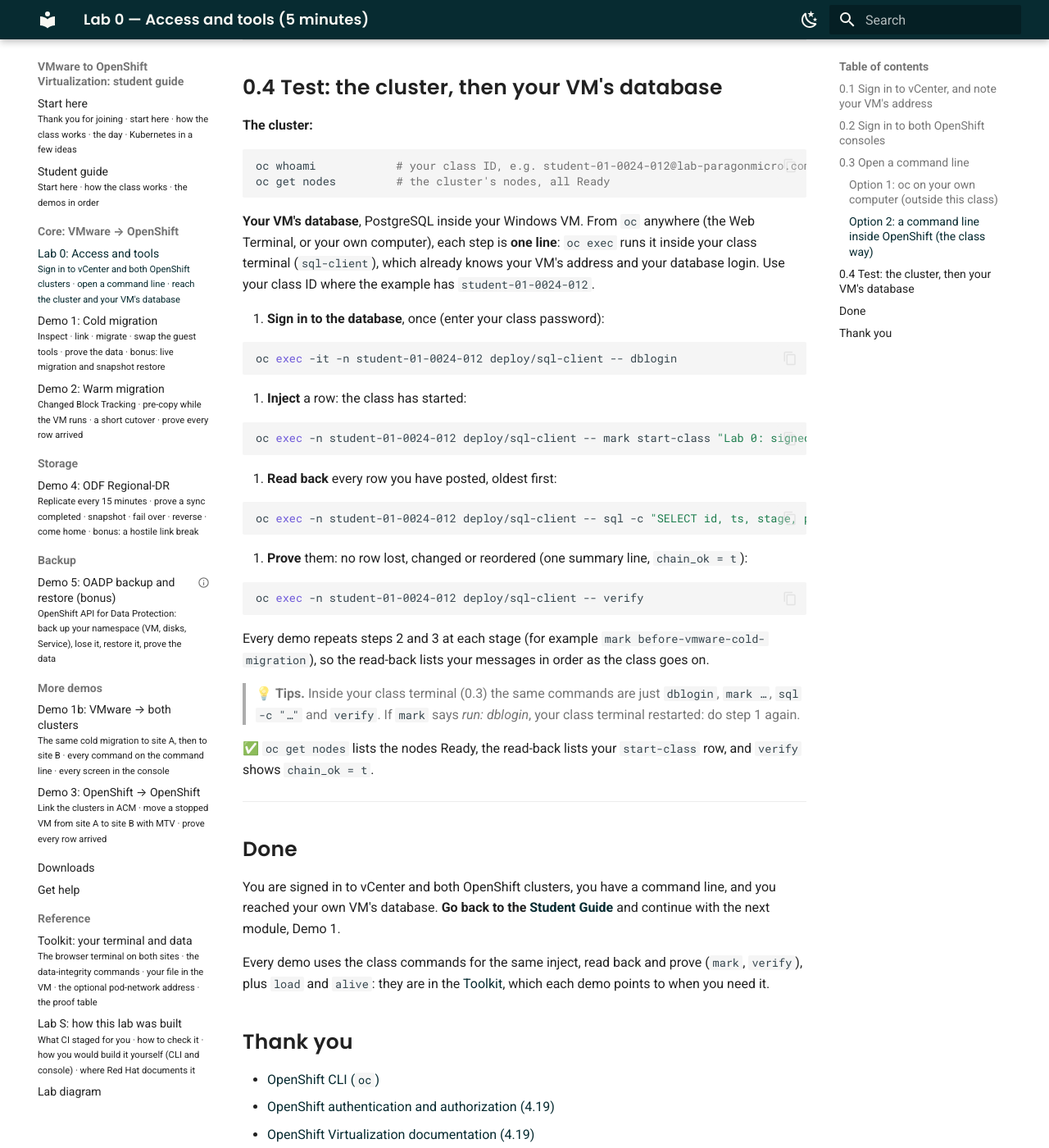
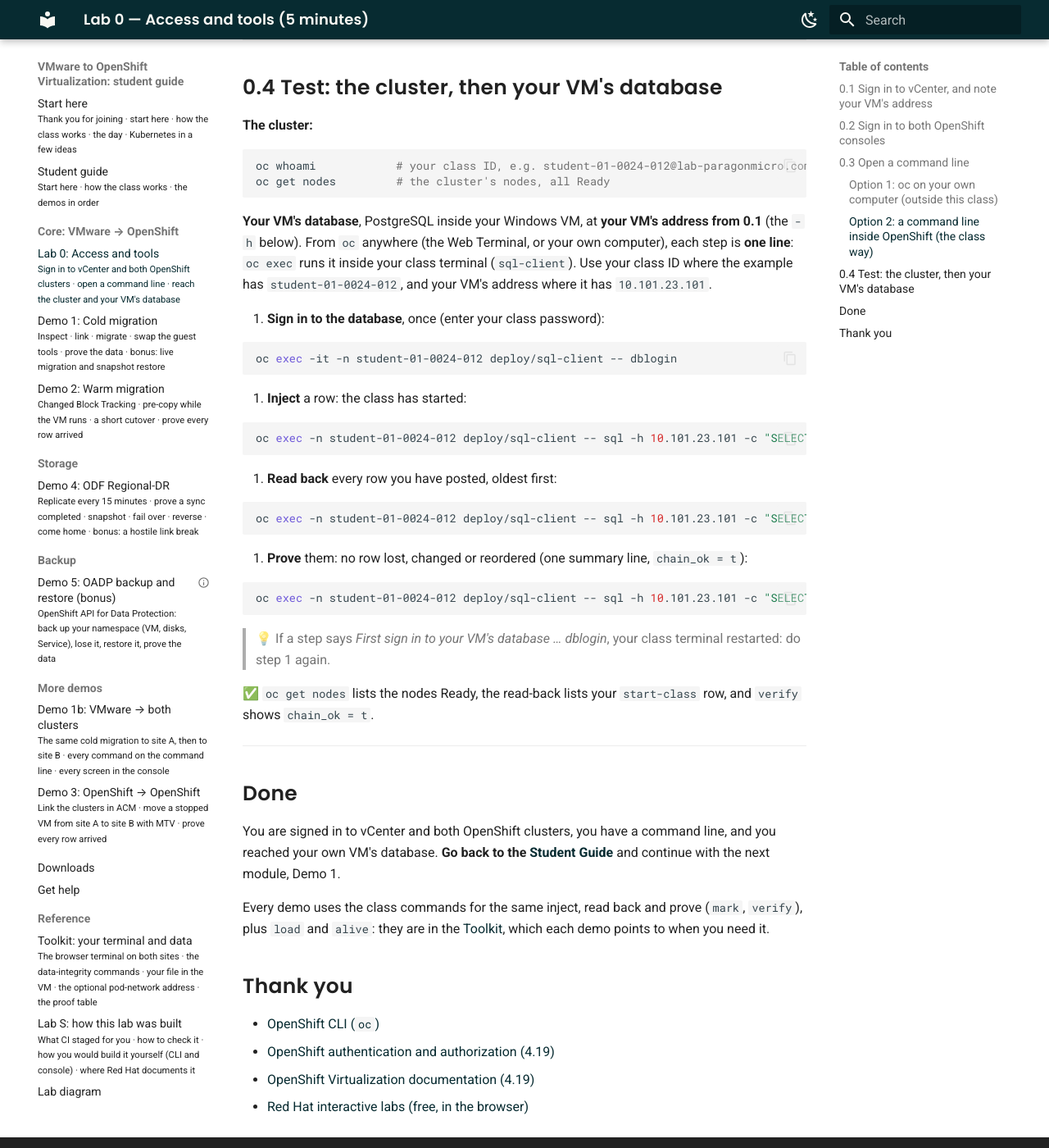
Before and after one commit to paragonmicro-lab/demo-0024-public, an MkDocs documentation site: the page built from docs/demos/00-access-and-tools.md, in a window 1280 px wide and 1400 px high, scrolled down 2856 px. Shown: the whole window at 82% size. Built offline with MkDocs 1.6.1 and Material for MkDocs 9.7.7, drawn with Linux system fonts in a browser that asks for light colours.

Commit message:
class @ demo-openshift-ove 06d5b1bacc60

````diff
--- a/docs/demos/00-access-and-tools.md
+++ b/docs/demos/00-access-and-tools.md
@@ -99,9 +99,10 @@
 oc get nodes         # the cluster's nodes, all Ready
 ```
 
-**Your VM's database**, PostgreSQL inside your Windows VM. From `oc` anywhere (the Web Terminal, or your own computer),
-each step is **one line**: `oc exec` runs it inside your class terminal (`sql-client`), which already knows your VM's
-address and your database login. Use your class ID where the example has `student-01-0024-012`.
+**Your VM's database**, PostgreSQL inside your Windows VM, at **your VM's address from 0.1** (the `-h` below). From `oc`
+anywhere (the Web Terminal, or your own computer), each step is **one line**: `oc exec` runs it inside your class
+terminal (`sql-client`). Use your class ID where the example has `student-01-0024-012`, and your VM's address where it
+has `10.101.23.101`.
 
 1. **Sign in to the database**, once (enter your class password):
 
@@ -112,26 +113,22 @@
 2. **Inject** a row: the class has started:
 
    ```bash
-   oc exec -n student-01-0024-012 deploy/sql-client -- mark start-class "Lab 0: signed in"
+   oc exec -n student-01-0024-012 deploy/sql-client -- sql -h 10.101.23.101 -c "SELECT * FROM ovedr_mark('student-01-0024-012', 'start-class', 'Lab 0: signed in');"
    ```
 
 3. **Read back** every row you have posted, oldest first:
 
    ```bash
-   oc exec -n student-01-0024-012 deploy/sql-client -- sql -c "SELECT id, ts, stage, payload FROM marks ORDER BY id;"
+   oc exec -n student-01-0024-012 deploy/sql-client -- sql -h 10.101.23.101 -c "SELECT id, ts, stage, payload FROM marks ORDER BY id;"
    ```
 
 4. **Prove** them: no row lost, changed or reordered (one summary line, `chain_ok = t`):
 
    ```bash
-   oc exec -n student-01-0024-012 deploy/sql-client -- verify
+   oc exec -n student-01-0024-012 deploy/sql-client -- sql -h 10.101.23.101 -c "SELECT * FROM ovedr_verify('student-01-0024-012');"
    ```
 
-Every demo repeats steps 2 and 3 at each stage (for example `mark before-vmware-cold-migration`), so the read-back
-lists your messages in order as the class goes on.
-
-> 💡 **Tips.** Inside your class terminal (0.3) the same commands are just `dblogin`, `mark …`, `sql -c "…"` and `verify`.
-> If `mark` says *run: dblogin*, your class terminal restarted: do step 1 again.
+> 💡 If a step says *First sign in to your VM's database … dblogin*, your class terminal restarted: do step 1 again.
 
 ✅ `oc get nodes` lists the nodes Ready, the read-back lists your `start-class` row, and `verify` shows `chain_ok = t`.
 
````
